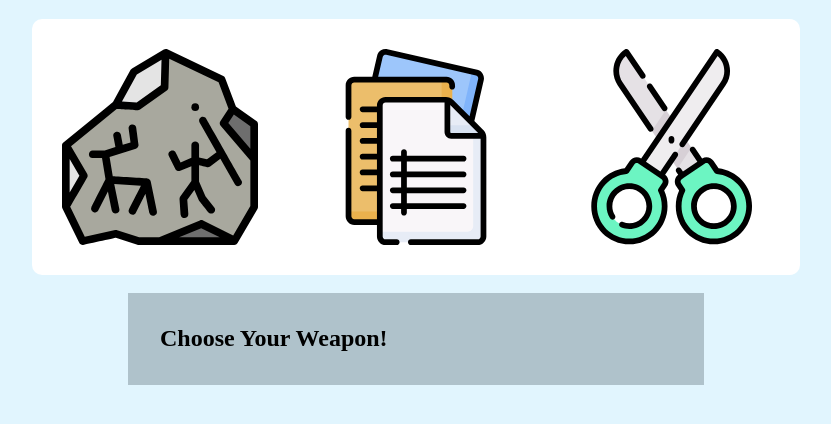
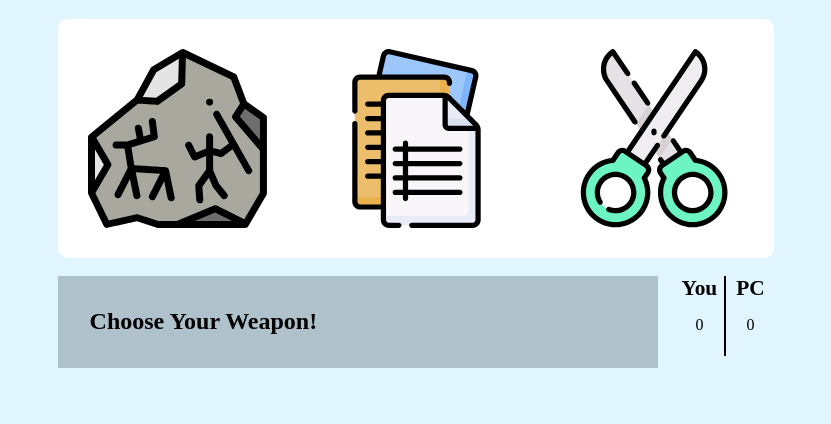
Before and after one commit to SirBecalo/RPS, a plain HTML site: page index.html in a window 1280 px wide. Shown: the part 146-570 px from the top of the page, without its empty margins (224-1055 px from the left). Drawn offline with Linux system fonts and the light colour scheme.

Commit message:
adjusted styling of score and status

```diff
--- a/app.js
+++ b/app.js
@@ -40,7 +40,13 @@ let tools = document.querySelectorAll(".tool");
 let rock = document.querySelector("#rock");
 let paper = document.querySelector("#paper");
 let scissor = document.querySelector("#scissor");
-let divOutput = document.querySelector("#score");
+let divOutput = document.querySelector("#status");
+let pcCounter = 0;
+let youCounter = 0;
+let containerSize = getComputedStyle(document.querySelector('#containerOfThree'));
+let scoreBoard = document.querySelector("#scoreBoard");
+
+
 
 function doRound(e){
     if(!e.target.closest('.tool')) return;
@@ -49,20 +55,37 @@ function doRound(e){
     let randomChoice = randomizer();
     let result = logic(humanChoice, randomChoice);
     let roundResult = mapState[result];
+    let you = document.querySelector("#scoreYou");
+    let pc = document.querySelector("#scorePc");
 
 
     switch (roundResult) {
         case "win":
             divOutput.innerText = 'What a Glorious Smashing!';
+            divOutput.style.backgroundColor="lightgreen";
+            setTimeout(() => {
+                divOutput.style.backgroundColor="#afc2cb";
+            }, 300);
+            youCounter++;
             break;
         case "loss":
             divOutput.innerText = "booooo! lost round!";
-
+            divOutput.style.backgroundColor="red";
+            setTimeout(() => {
+                divOutput.style.backgroundColor="#afc2cb";
+            }, 300);
+            pcCounter++;
             break;
         default:
             divOutput.innerText = "Draw?! :O";
+            divOutput.style.backgroundColor="white";
+            setTimeout(() => {
+                divOutput.style.backgroundColor="#afc2cb";
+            }, 300);
             break;
     }
+    you.innerText=youCounter;
+    pc.innerText=pcCounter;
     return result;
 
 }
--- a/index.html
+++ b/index.html
@@ -12,7 +12,7 @@
             <div style="width:100%; height:0;"></div>
         <br> <h1 id="decideTitle">YOU DECIDE!</h1>
    </div>
-
+   <div id="bigContainer">
     <div id="containerOfThree" class="bodyContainer">
 
 
@@ -69,9 +69,18 @@
 
     </div>
     <br>
-    <div id="score">
+    <div id="scoreBoard">
+        <div id="status"></div>
 
+        <div id="score">
+            <p id="you" class="top left">You</p>
+            <p id="PC" class="top right">PC</p>
+
+            <p id="scoreYou" class="bot left">0</p>
+            <p id="scorePc" class="bot right">0</p>
+        </div>
+        <br>
+    </div>
     </div>
 
-
 </body>
--- a/style.css
+++ b/style.css
@@ -24,10 +24,22 @@ user-select:none;
     margin-top: 0;
 }
 
+#bigContainer{
+    display:flex;
+    flex-direction:column;
+    flex: 1 1 auto;
+    padding:15%;
+    padding-top:0;
+    padding-bottom:0;
+    margin: 0;
+    align-items: space-between;
+    justify-content:center;
+
+}
+
 #containerOfThree{
     display: flex;
     flex-direction:row;
-    max-width: 75%;
     justify-content: center;
     justify-self: center;
     margin: auto;
@@ -55,14 +67,51 @@ user-select:none;
     transform:rotate(-10deg);
 }
 
-#score{
+#scoreBoard{
+    display: flex;
+    flex-direction:row;
+    flex-wrap:nowrap;
+    margin: none;
+    justify-content: space-between;
+
+}
+
+#status{
     background-color: #afc2cb;
-    width:50%;
-    justify-self: center;
-    margin: auto;
     text-align: start;
     padding: 4vh;
     font-size: 3vh;
     font-weight: bold;
     user-select: none;
+    flex-grow: 1;
 }
+
+#score{
+    display: grid;
+    grid-template-columns: 50px 50px;
+    grid-template-rows: 40px 40px;
+    margin-left: 1em;
+    justify-self: stretch;
+
+
+}
+
+#you{
+    grid-column-start: 1;
+
+}
+
+.top{
+    text-align: center;
+    margin:0;
+    font-weight: bold;
+    font-size: 16pt
+}
+
+.bot{
+    text-align: center;
+    margin:0;
+}
+.right{
+    border-left: solid 2px black;
+}
```
